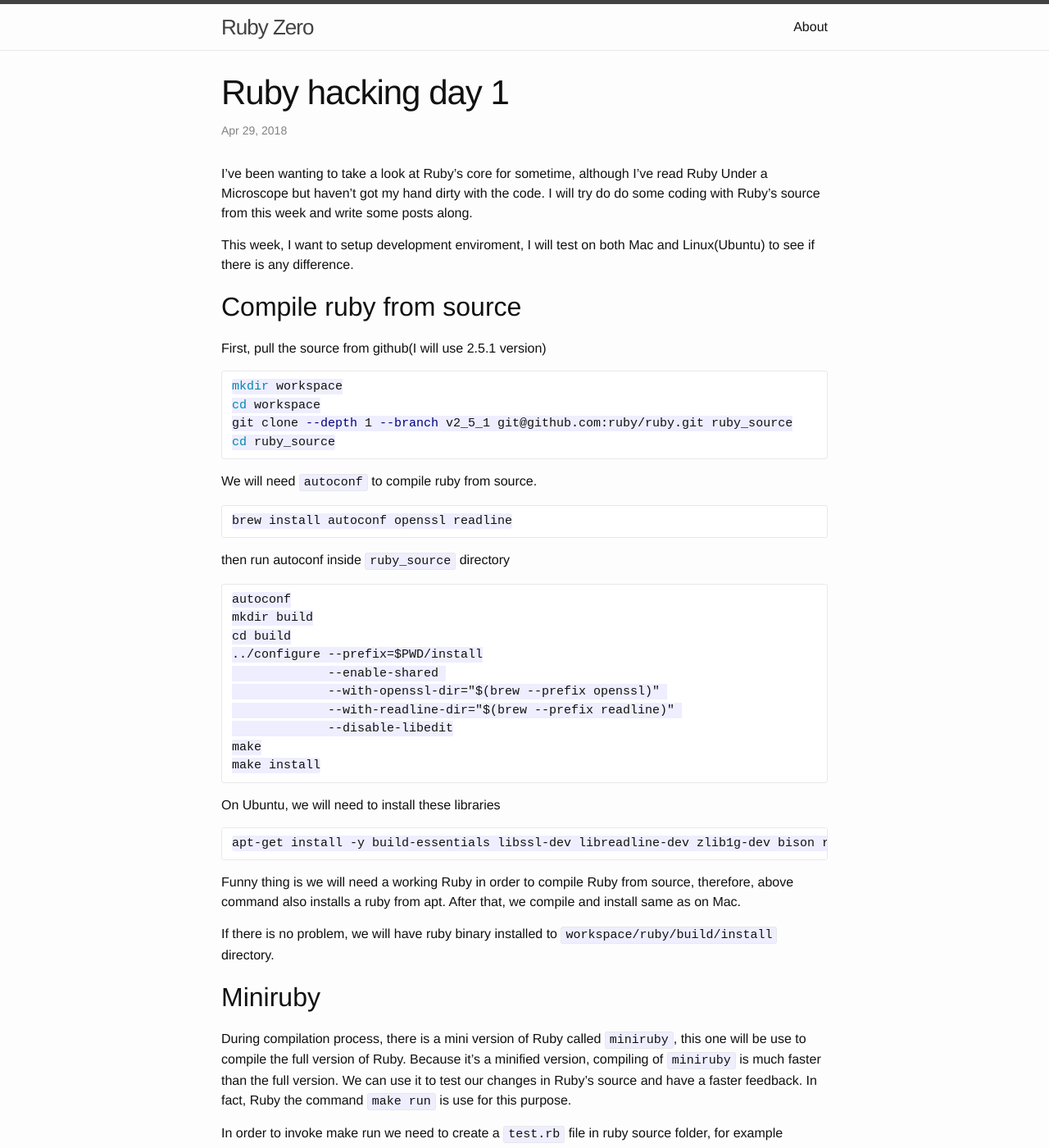
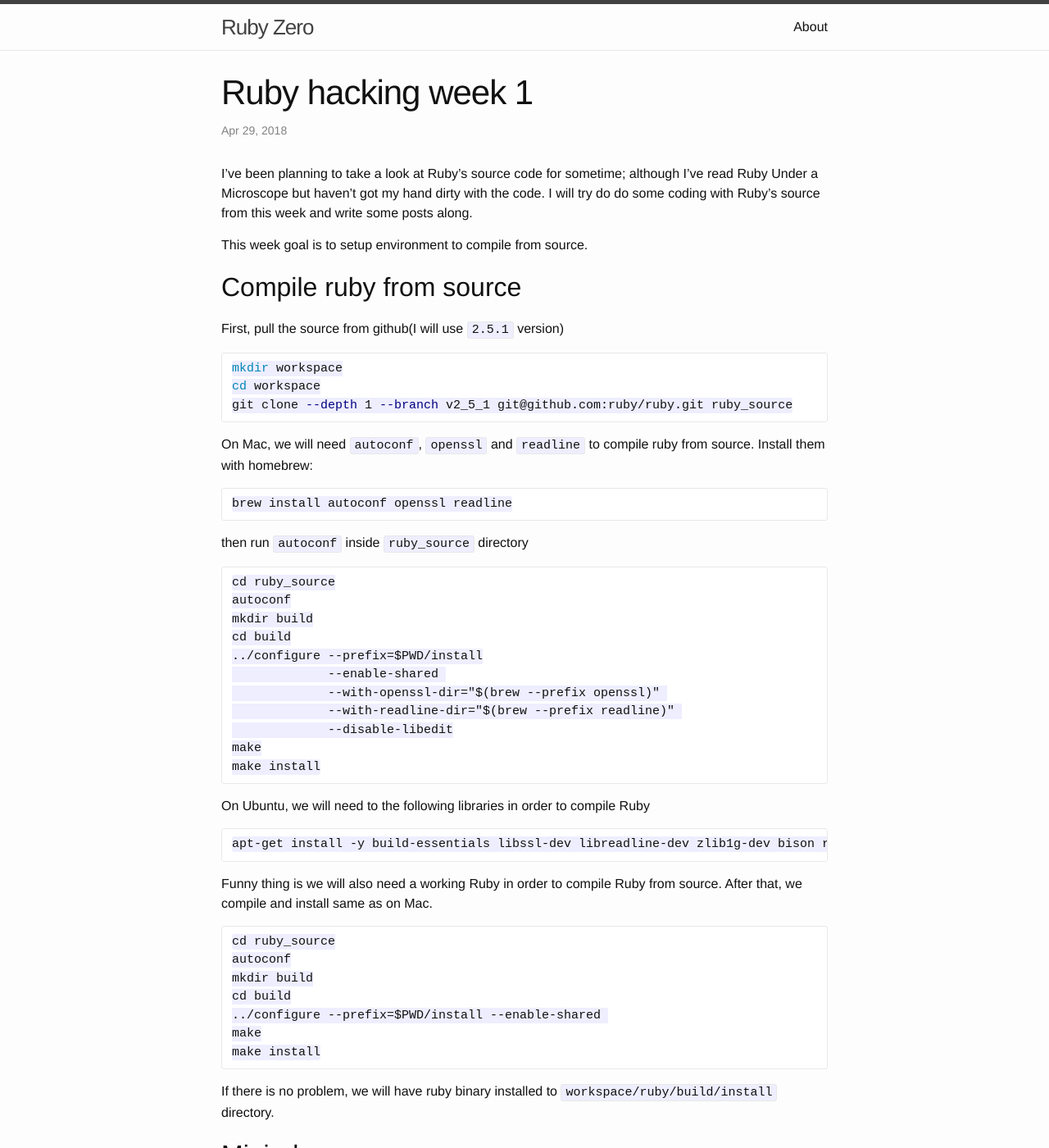
Before and after one commit to zinh/zinh.github.io, a Jekyll site: the page built from _posts/2018-04-30-ruby-hacking-day-1.markdown, in a window 1280 px wide and 1400 px high. Shown: the whole window at 82% size. Built offline with Jekyll 4.4.1, drawn with Linux system fonts in a browser that asks for light colours; some of the changed text lies outside the part shown.

Commit message:
Ruby hack challenges

````diff
--- a/_posts/2018-04-30-ruby-hacking-day-1.markdown
+++ b/_posts/2018-04-30-ruby-hacking-day-1.markdown
@@ -1,36 +1,36 @@
 ---
 layout: post
-title: "Ruby hacking day 1"
+title: "Ruby hacking week 1"
 date: 2018-04-29 15:16:00
 summary: From this week, I will try to hack into Ruby core, I will write blog posts along
 description: From this week, I will try to hack into Ruby core, I will write blog posts along
 categories: ruby
 ---
 
-I've been wanting to take a look at Ruby's core for sometime, although I've read Ruby Under a Microscope but haven't got my hand dirty with the code. I will try do do some coding with Ruby's source from this week and write some posts along.
+I've been planning to take a look at Ruby's source code for sometime; although I've read Ruby Under a Microscope but haven't got my hand dirty with the code. I will try do do some coding with Ruby's source from this week and write some posts along.
 
-This week, I want to setup development enviroment, I will test on both Mac and Linux(Ubuntu) to see if there is any difference.
+This week goal is to setup environment to compile from source.
 
 ## Compile ruby from source
 
-First, pull the source from github(I will use 2.5.1 version)
+First, pull the source from github(I will use `2.5.1` version)
 
 ~~~~ bash
 mkdir workspace
 cd workspace
 git clone --depth 1 --branch v2_5_1 git@github.com:ruby/ruby.git ruby_source
-cd ruby_source
 ~~~~
 
-We will need `autoconf` to compile ruby from source.
+On Mac, we will need `autoconf`, `openssl` and `readline` to compile ruby from source. Install them with homebrew:
 
 ~~~
 brew install autoconf openssl readline
 ~~~
 
-then run autoconf inside `ruby_source` directory
+then run `autoconf` inside `ruby_source` directory
 
 ~~~
+cd ruby_source
 autoconf
 mkdir build
 cd build
@@ -43,20 +43,30 @@ make
 make install
 ~~~
 
-On Ubuntu, we will need to install these libraries
+On Ubuntu, we will need to the following libraries in order to compile Ruby
 
 ~~~
 apt-get install -y build-essentials libssl-dev libreadline-dev zlib1g-dev bison ruby
 ~~~
 
-Funny thing is we will need a working Ruby in order to compile Ruby from source, therefore, above command also installs a ruby from apt. After that, we compile and install same as on Mac.
+Funny thing is we will also need a working Ruby in order to compile Ruby from source. After that, we compile and install same as on Mac.
+
+~~~
+cd ruby_source
+autoconf
+mkdir build
+cd build
+../configure --prefix=$PWD/install --enable-shared
+make
+make install
+~~~
 
 If there is no problem, we will have ruby binary installed to `workspace/ruby/build/install` directory.
 
 ## Miniruby
-During compilation process, there is a mini version of Ruby called `miniruby`, this one will be use to compile the full version of Ruby. Because it's a minified version, compiling of `miniruby` is much faster than the full version. We can use it to test our changes in Ruby's source and have a faster feedback. In fact, Ruby the command `make run` is use for this purpose.
+During compilation process, there is a mini version of Ruby called `miniruby`, this one will be use to compile the full version of Ruby. Because it's a minified version, compiling `miniruby` is much faster than the full version. We can use it to test our changes in Ruby's source and have a faster feedback. In fact, Ruby the command `make run` is used for this purpose.
 
-In order to invoke make run we need to create a `test.rb` file in ruby source folder, for example
+In order to invoke make run we need to create a `test.rb` file in ruby source folder, for example:
 
 ~~~
 cd ruby_source
@@ -65,17 +75,26 @@ cd build
 make run
 ~~~
 
-Another useful command is `make runruby`, this one will invoke the full version of Ruby.
+Another useful command is `make runruby`, this one will invoke the full version of Ruby to run `test.rb`
 
-So the workflow when making change Ruby is like
+So the workflow when making change Ruby would be like
 
 1. Making some changes
-2. Wring some code to test new feature in test.rb
-3. Running it with `make run`
+2. Wring some codes to test new feature in `test.rb`
+3. Running it with `make run` or `make runruby`
+
+Next, we will setup debugging tool. This is where Mac and Linux diverses. On Linux, we will use GNU gdb and on Mac we will use `lldb`. Although I am more familar with gdb, I haven't found a way to setup gdb on Mac so I've used lldb on Mac.
 
 ## Debugging using gdb(Linux only)
 
-One of the important thing when working with C code is debugging(or any other language for that matter), on Linux it would be __gdb__.
-To debug using gdb we use `make gdb`
+We will need to install gdb.
+
+```
+apt install -y gdb
+```
+
+To invoke gdb during execution of miniruby, or ruby, we will use the command `make gdb`(inside `build` folder)
 
 ## Debugging using lldb(Mac)
+
+lldb is installed defaultly so there no need to install it.
````
Also changed, not shown: Gemfile.lock.
